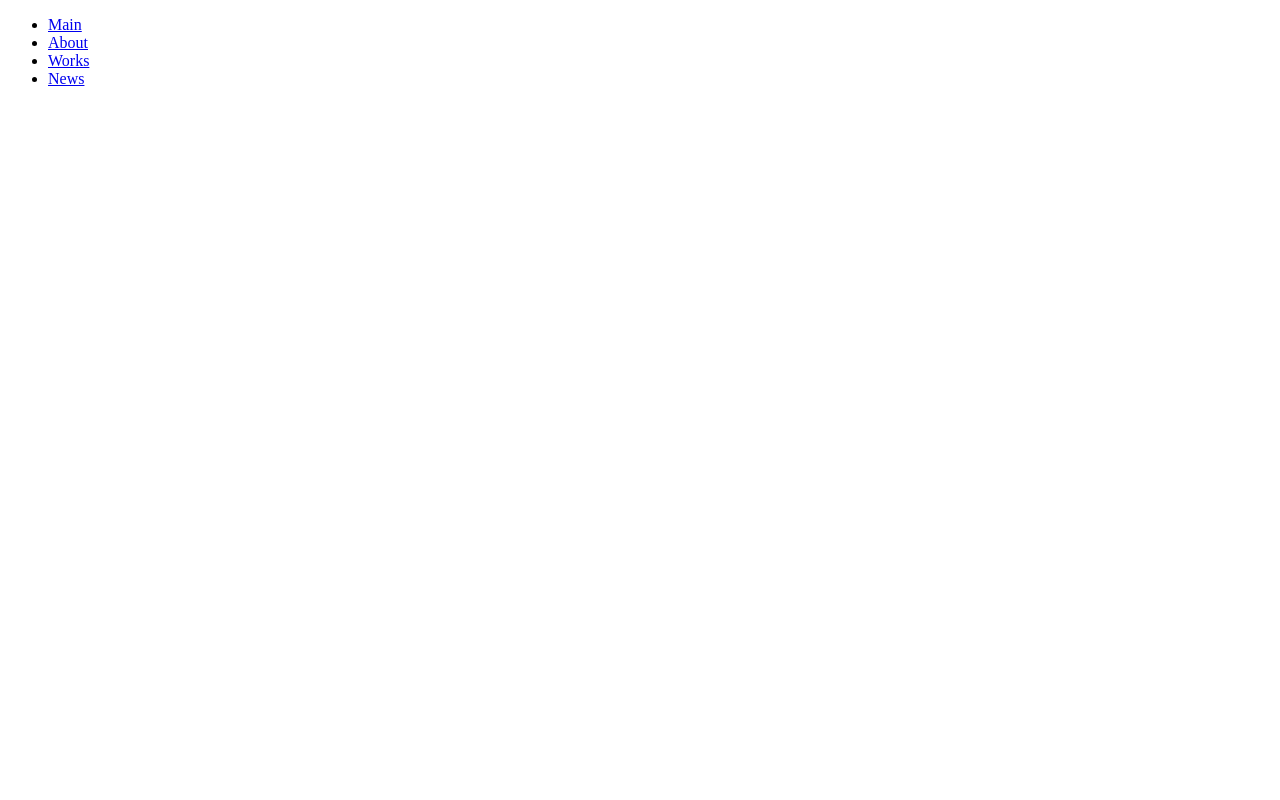
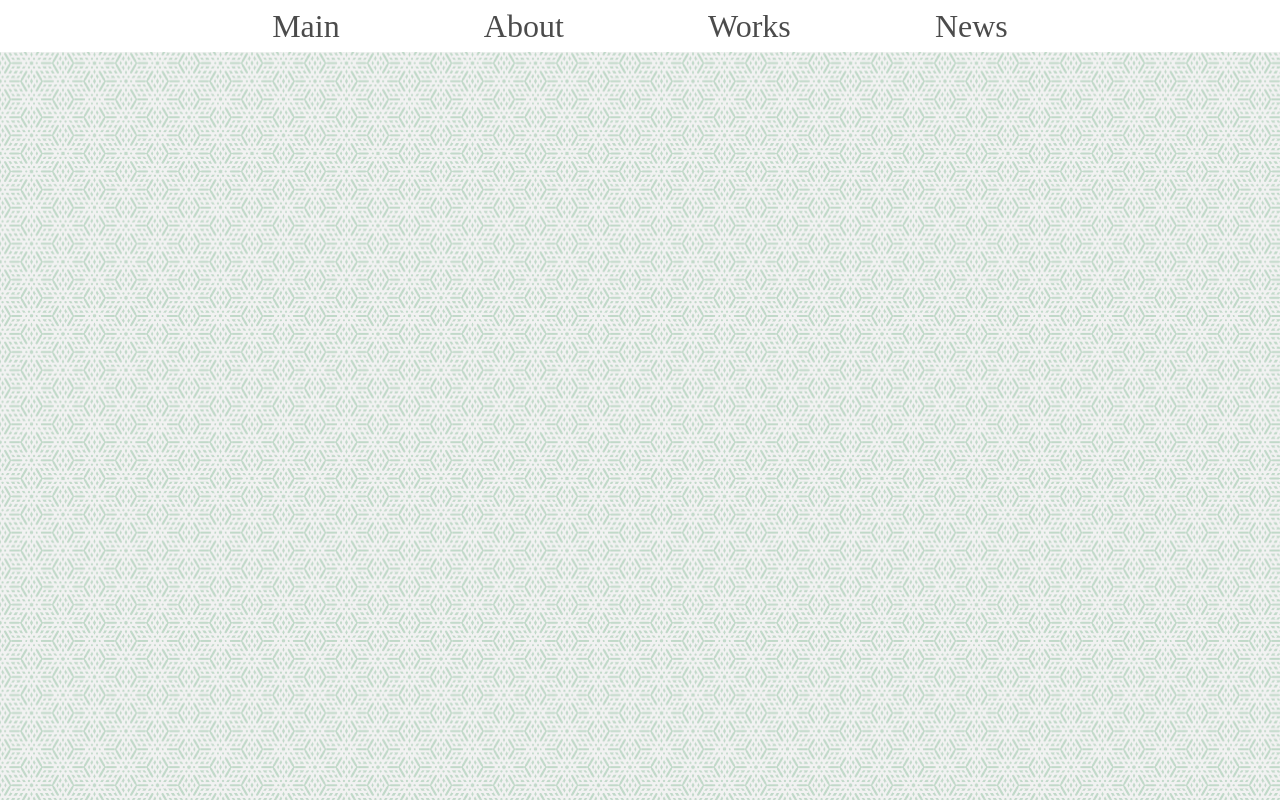
Before and after one commit to Venomprog/training-project-from-udemy, a plain HTML site: page works.html in a window 1280 px wide. Drawn offline with Linux system fonts and the light colour scheme.

Commit message:
some links

```diff
--- a/works.html
+++ b/works.html
@@ -4,7 +4,8 @@
     <meta charset="UTF-8">
     <meta http-equiv="X-UA-Compatible" content="IE=edge">
     <meta name="viewport" content="width=device-width, initial-scale=1.0">
-    <title>Document</title>
+    <link rel="stylesheet" href="css/style.min.css">
+    <title>Works</title>
 </head>
 <body>
     <section class="header__section container-fluid">
```
Also changed, not shown: news.html (+1 -1 lines).
